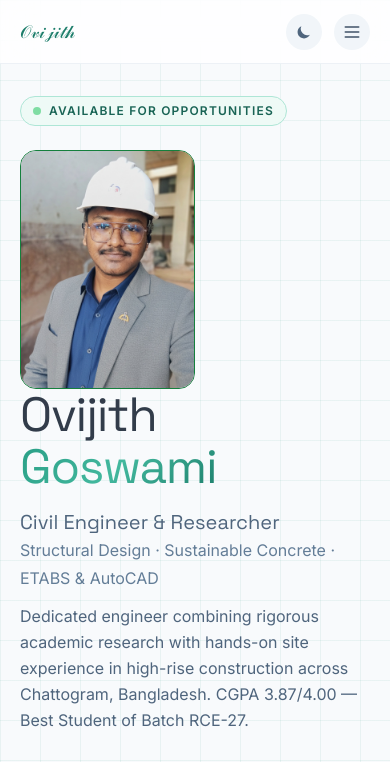
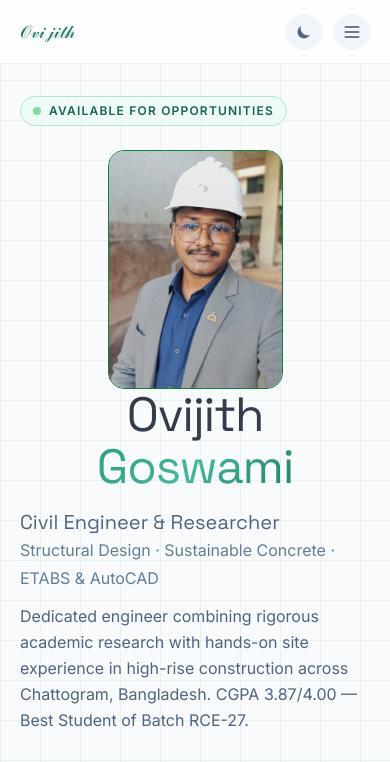
Before and after one commit to indrajith76/ovijith-portfolio, a plain HTML site: page index.html in a window 390 px wide. Shown: the top 762 px of the page. Drawn offline with nearby package versions, Linux system fonts and the light colour scheme.

Commit message:
update UI

```diff
--- a/index.html
+++ b/index.html
@@ -453,13 +453,13 @@
           </div>
 
           <img
-          class="block lg:hidden w-1/2 border border-green-700 rounded-2xl transition-all duration-500 ease-out hover:scale-110 hover:-translate-y-3 hover:rotate-1 hover:shadow-2xl"
+          class="block lg:hidden w-1/2 mx-auto border border-green-700 rounded-2xl transition-all duration-500 ease-out hover:scale-110 hover:-translate-y-3 hover:rotate-1 hover:shadow-2xl"
           src="/images/image.png"
           alt=""
         />
 
           <h1
-            class="font-display text-5xl sm:text-6xl lg:text-7xl font-700 leading-[1.08] tracking-tight mb-4"
+            class="text-center lg:text-left font-display text-5xl sm:text-6xl lg:text-7xl font-700 leading-[1.08] tracking-tight mb-4"
           >
             Ovijith<br />
             <span class="grad-text">Goswami</span>
```
